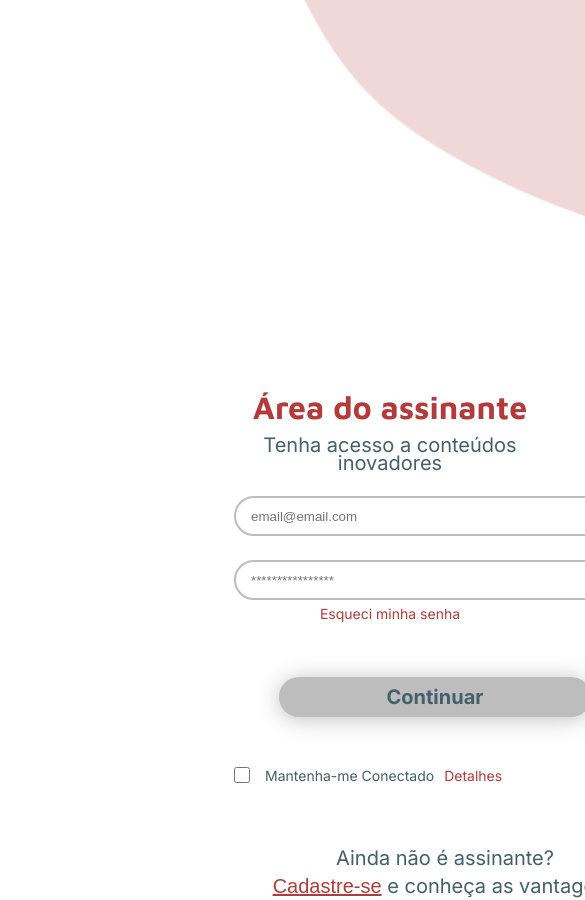
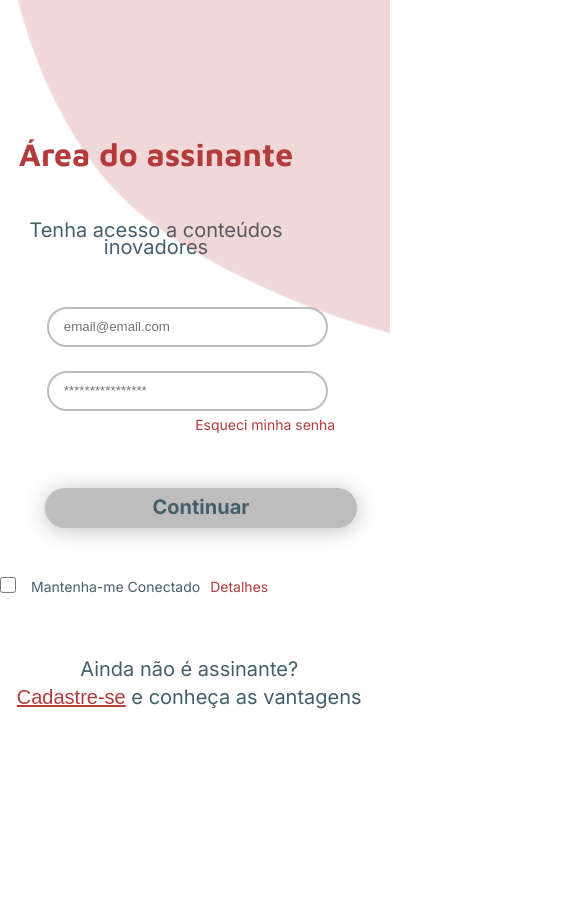
Before and after one commit to Pipoca-Agil/frontend, a React (Create React App) app: page /login in a window 390 px wide. Shown: the top 900 px of the page, 585 px wide, since content can reach past the window. After the commit the page ends 844 px from the top, so only its background shows below. Built offline with nearby package versions, Linux system fonts and the light colour scheme; a web font is replaced by a local one.

Commit message:
feat: implementa css do formulário mobile

```diff
--- a/src/pages/Login/style.ts
+++ b/src/pages/Login/style.ts
@@ -11,6 +11,10 @@ export const GlobalStyles = createGlobalStyle`
     overflow-x: hidden;
     max-height: 100%;
     max-width: 100%;
+
+    @media (max-width: 768px) {
+      overflow-x: hidden;
+    }
   }
 
   /* Estilize a barra de rolagem no Chrome e navegadores baseados em WebKit */
@@ -41,6 +45,7 @@ export const StyledLoginPage = styled.main`
     text-align: center;
     align-items: center;
     justify-content: center;
+    max-width: 768px;
   }
 
 `
@@ -66,6 +71,10 @@ export const Title = styled.h4`
   line-height: 3.52rem; /* 110% */
   margin-bottom: 1.2rem;
 
+  @media (max-width: 768px) {
+    margin-bottom: 50px;
+  }
+
 `
 
 export const SubTitle = styled.p`
@@ -75,6 +84,10 @@ font-size: 2rem;
 font-style: normal;
 font-weight: 400;
 line-height: 1.75rem; /* 140% */
+
+@media (max-width: 768px) {
+  margin-bottom: 50px;
+}
 `
 
 export const LableStyle = styled.label`
@@ -106,7 +119,13 @@ export const FormStyle = styled.section`
   }
 
   @media (max-width: 768px) {
-
+    position: absolute;
+    background-color: transparent;
+    height: 400px;
+    width: 357px;
+    left: 0%;
+    top: 15%;
+    margin: 0 auto;
   }
 `
 
@@ -122,6 +141,14 @@ justify-content: center;
 align-items: center;
 flex-shrink: 0;
 padding: 0.5rem 1.5rem;
+
+@media (max-width: 768px) {
+  width: 90%;
+  justify-content: center;
+  align-items: center;
+  margin: 0 auto;
+
+}
 `
 
 export const ImageWrapper = styled.div`
@@ -153,16 +180,18 @@ export const Image = styled.img`
 
   @media (max-width: 768px) {
     content: url(${MobileImage});
-    position: fixed;
+    position: absolute;
     max-height: 100%;
     max-width: 100%;
-    right: -250px;
-    top: -250px;
+    right: 0px;
+    top: -150px;
   }
 
 `
 export const FormGroup = styled.div`
   margin-top: 2.4rem;
+  position: relative;
+  left: 10%;
 `;
 
 export const PasswordSpan = styled.span`
@@ -171,6 +200,12 @@ export const PasswordSpan = styled.span`
   line-height: 2.7rem;
   font-weight: 400;
   color:  #B33B3B;
+
+  @media (max-width: 768px) {
+    position: relative;
+    left: 25%;
+    padding-top: 15px;
+  }
 `
 
 export const Button = styled.button`
@@ -249,7 +284,7 @@ export const CadastreseDiv = styled.div`
     top: 100px;
     height: 49px;
     width: 472px;
-    right: 8%;
+    right: 15%;
   }
 `
 
```
